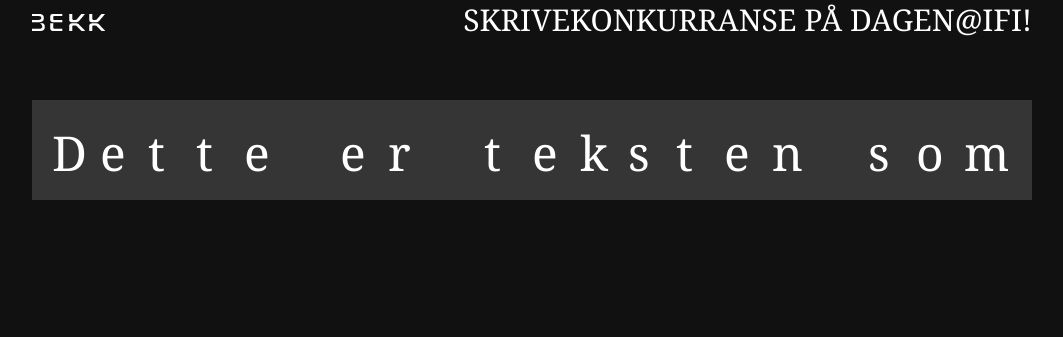
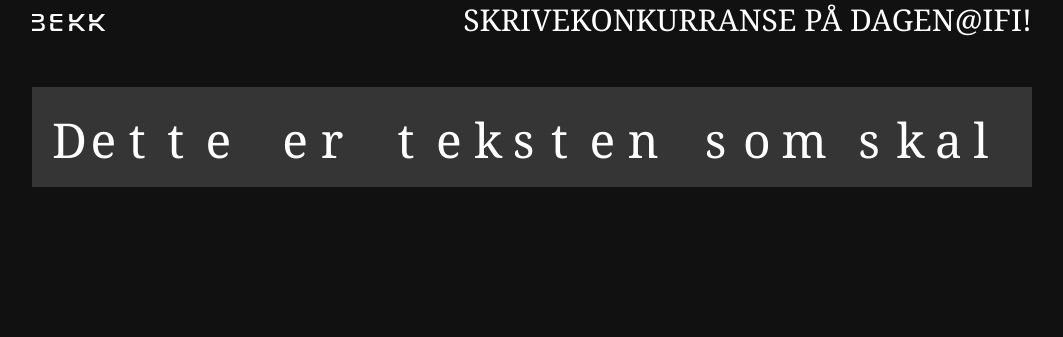
Before and after one commit to oyvindmidtbo/dagenatifi, a PHP site: page / in a window 1280 px wide. Shown: the part 25-362 px from the top of the page, without its empty margins (108-1171 px from the left). Run offline with PHP 8.4, Linux system fonts and the light colour scheme; style sheets or scripts are compiled from the project's sources.

Commit message:
Små styling-endringer. Teksten flytter seg til venstre litt midnre per gang.

```diff
--- a/resources/css/main.css
+++ b/resources/css/main.css
@@ -61,14 +61,20 @@ header {
 		width: 96%;
 		height: 60px;
 		padding: 2%;
+		margin-top: 50px;
 		overflow: hidden;
 		white-space: nowrap;
+		position: relative;
 }
 
-span {
+.text {
+		position: absolute;
+}
+
+.text span {
 	display: inline-block;
 	height: 1.2em;
-	width: 1em;
+	width: 0.8em;
 	font-size: 3em;
 }
 
--- a/resources/js/input.js
+++ b/resources/js/input.js
@@ -48,7 +48,7 @@ var game = (function() {
 			addCorrect(1);
 			if(keyEvent.keyCode === 32) {
 				$(".text").animate({
-					marginLeft: "-=300px"
+					marginLeft: "-=200px"
 				}, 800);
 			}
 
```
